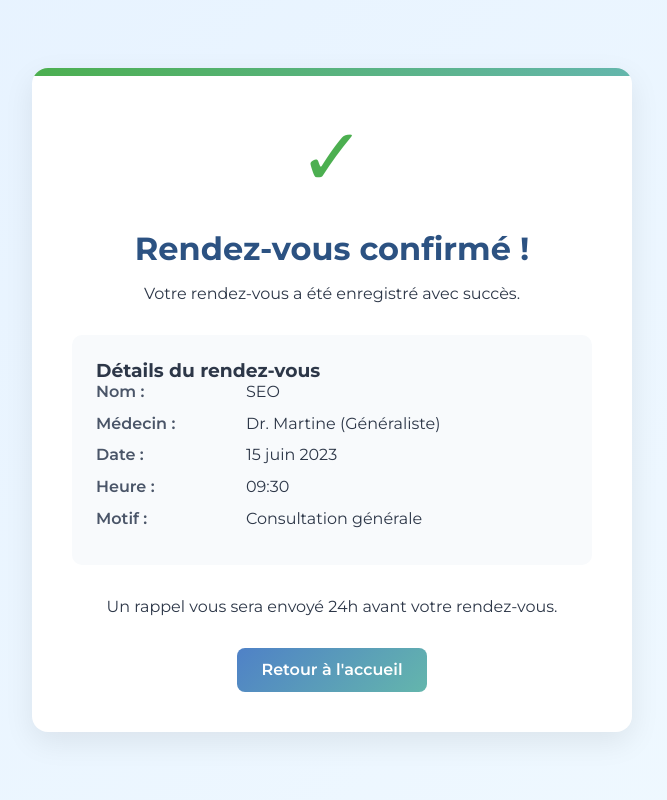
After one commit to elkast/RDV_PATIENT, a Python web app: template templates/confirmation_pdrv.html in a window 1280 px wide. The commit adds this page. Shown: the whole page, without its empty margins (308-975 px from the left). Run offline with Jinja, Linux system fonts and the light colour scheme; the template is opened without the code that fills it, so the values that code supplies are empty.

Commit message:
ajout de page de prise de rendez vous

```diff
--- /dev/null
+++ b/static/confirmation_pdrv.css
@@ -0,0 +1,133 @@
+ /* Styles pour la page de confirmation */
+        @import url('https://fonts.googleapis.com/css2?family=Montserrat:wght@400;500;600;700&display=swap');
+
+        * {
+            margin: 0;
+            padding: 0;
+            box-sizing: border-box;
+            font-family: 'Montserrat', sans-serif;
+        }
+
+        body {
+            background: linear-gradient(135deg, #e6f2ff, #f0f9ff);
+            color: #2d3748;
+            min-height: 100vh;
+            padding: 2rem;
+            display: flex;
+            justify-content: center;
+            align-items: center;
+        }
+
+        .confirmation-container {
+            width: 100%;
+            max-width: 600px;
+            background: white;
+            border-radius: 16px;
+            box-shadow: 0 10px 30px rgba(0, 0, 0, 0.08);
+            padding: 2.5rem;
+            text-align: center;
+            position: relative;
+            overflow: hidden;
+        }
+
+        .confirmation-container::before {
+            content: '';
+            position: absolute;
+            top: 0;
+            left: 0;
+            width: 100%;
+            height: 8px;
+            background: linear-gradient(90deg, #4CAF50, #64b6ac);
+        }
+
+        .confirmation-icon {
+            font-size: 5rem;
+            color: #4CAF50;
+            margin-bottom: 1.5rem;
+            animation: bounce 1s;
+        }
+
+        h1 {
+            color: #2c5282;
+            margin-bottom: 1rem;
+            font-weight: 700;
+        }
+
+        .appointment-details {
+            background: #f8fafc;
+            border-radius: 10px;
+            padding: 1.5rem;
+            margin: 2rem 0;
+            text-align: left;
+        }
+
+        .detail-item {
+            display: flex;
+            margin-bottom: 0.8rem;
+        }
+
+        .detail-label {
+            font-weight: 600;
+            color: #4a5568;
+            min-width: 150px;
+        }
+
+        .actions {
+            display: flex;
+            justify-content: center;
+            gap: 1rem;
+            margin-top: 2rem;
+        }
+
+        .btn {
+            padding: 0.8rem 1.5rem;
+            border: none;
+            border-radius: 8px;
+            font-weight: 600;
+            cursor: pointer;
+            transition: all 0.3s ease;
+            text-decoration: none;
+            display: inline-block;
+        }
+
+        .btn-primary {
+            background: linear-gradient(135deg, #4f81c7, #64b6ac);
+            color: white;
+        }
+
+        .btn-primary:hover {
+            background: linear-gradient(135deg, #3a6baa, #4f9e94);
+            transform: translateY(-2px);
+            box-shadow: 0 4px 12px rgba(79, 129, 199, 0.3);
+        }
+
+        .btn-secondary {
+            background: #f8fafc;
+            color: #4a5568;
+            border: 1px solid #e2e8f0;
+        }
+
+        .btn-secondary:hover {
+            background: #edf2f7;
+            transform: translateY(-2px);
+        }
+
+        @keyframes bounce {
+            0%, 20%, 50%, 80%, 100% {transform: translateY(0);}
+            40% {transform: translateY(-20px);}
+            60% {transform: translateY(-10px);}
+        }
+
+        @media (max-width: 600px) {
+            .actions {
+                flex-direction: column;
+            }
+
+            .detail-item {
+                flex-direction: column;
+            }
+
+            .detail-label {
+                margin-bottom: 0.3rem;
+            }
+        }
--- /dev/null
+++ b/static/style_prdv.css
@@ -0,0 +1 @@
+/* je n arrive pas a lie la page or il ny a pas d importation effectuer  bizzarement 🤔 , donc j ai envoyer le style directement dans le pdrv.html */
--- /dev/null
+++ b/templates/confirmation_pdrv.html
@@ -0,0 +1,47 @@
+<!DOCTYPE html>
+<html lang="fr">
+<head>
+    <meta charset="UTF-8">
+    <meta name="viewport" content="width=device-width, initial-scale=1.0">
+    <title>Confirmation de rendez-vous</title>
+    <link rel="stylesheet" href="../static/confirmation_pdrv.css">
+
+</head>
+<body>
+    <div class="confirmation-container">
+        <div class="confirmation-icon">✓</div>
+        <h1>Rendez-vous confirmé !</h1>
+        <p>Votre rendez-vous a été enregistré avec succès.</p>
+
+        <div class="appointment-details">
+            <h3>Détails du rendez-vous</h3>
+            <div class="detail-item">
+                <span class="detail-label">Nom :</span>
+                <span id="conf-nom">SEO</span>
+            </div>
+            <div class="detail-item">
+                <span class="detail-label">Médecin :</span>
+                <span id="conf-medecin">Dr. Martine (Généraliste)</span>
+            </div>
+            <div class="detail-item">
+                <span class="detail-label">Date :</span>
+                <span id="conf-date">15 juin 2023</span>
+            </div>
+            <div class="detail-item">
+                <span class="detail-label">Heure :</span>
+                <span id="conf-heure">09:30</span>
+            </div>
+            <div class="detail-item">
+                <span class="detail-label">Motif :</span>
+                <span id="conf-motif">Consultation générale</span>
+            </div>
+        </div>
+
+        <p>Un rappel vous sera envoyé 24h avant votre rendez-vous.</p>
+
+        <div class="actions">
+            <a href="../templates/acceuil.html" class="btn btn-primary">Retour à l'accueil</a>
+        </div>
+    </div>
+</body>
+</html>
--- a/templates/medecin.html
+++ b/templates/medecin.html
@@ -47,9 +47,11 @@
         </div>
 
         <div class="doctor-profile-actions">
-            <button class="btn-appointment primary-btn">
+            <a href="../templates/prdv.html">
+                <button class="btn-appointment primary-btn">
                 <i class="far fa-calendar-plus"></i> Prendre rendez-vous
             </button>
+            </a>
         </div>
 
         <div class="doctor-profile-tabs">
```
Also changed, not shown: templates/prdv.html (added, +184 -0 lines).
